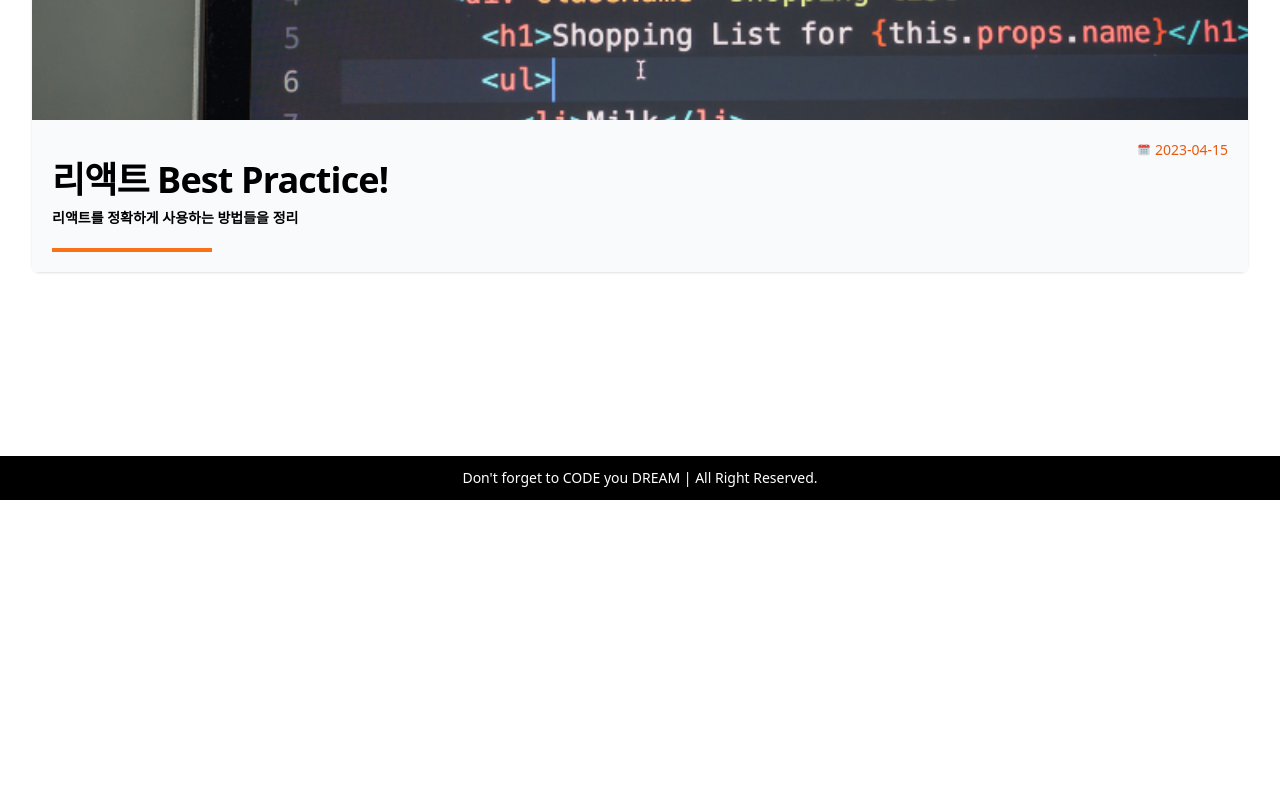
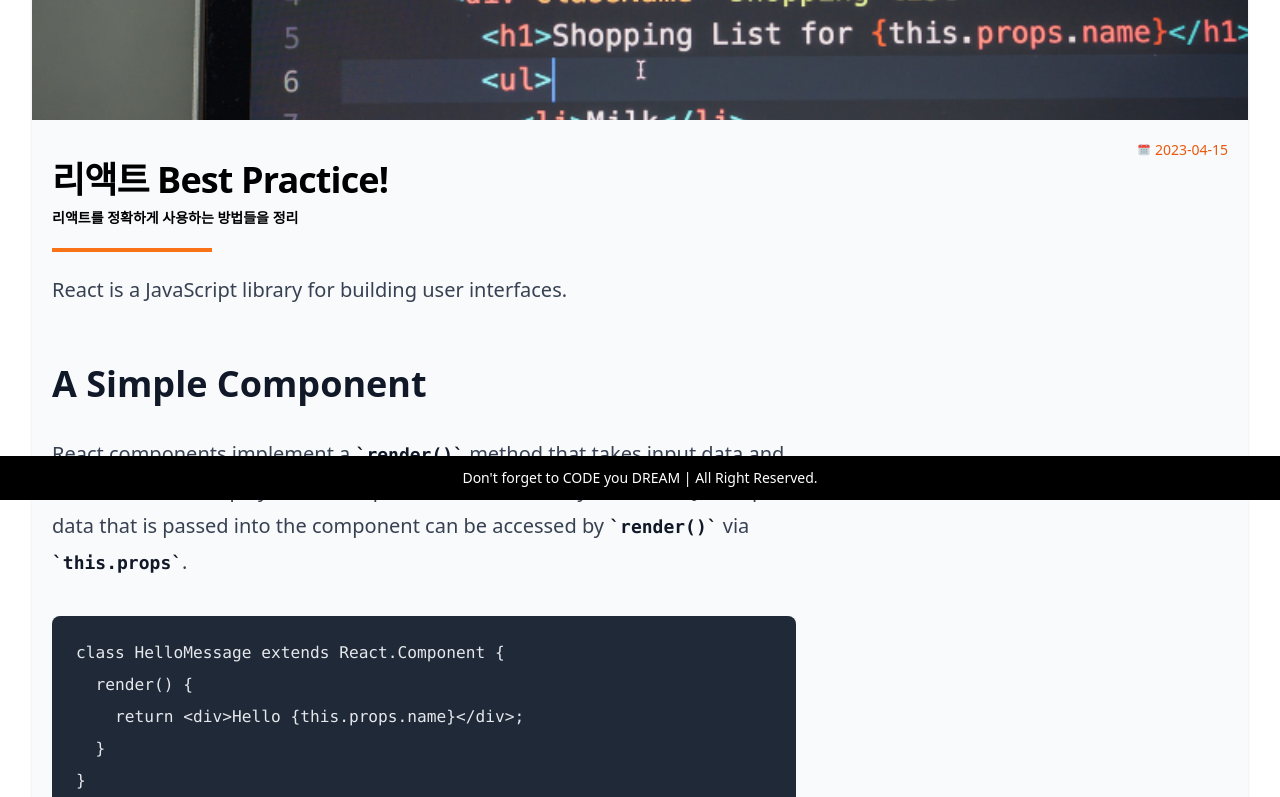
Before and after one commit to wonieeVicky/nextjs-blog, a Next.js app: page /posts/best-react-practices in a window 1280 px wide. Shown: the part 300-1097 px from the top of the page. Before the commit the page ends 800 px from the top, so only its background shows below. Built offline with nearby package versions, Linux system fonts and the light colour scheme.

Commit message:
feat: Post detail 내 마크다운 렌더링 구현

```diff
--- a/src/app/posts/[path]/page.tsx
+++ b/src/app/posts/[path]/page.tsx
@@ -1,8 +1,10 @@
-import { getPost, getPosts } from '@/service/posts';
+import { getPost, getPostMarkdown, getPosts } from '@/service/posts';
 import { redirect } from 'next/navigation';
 import Image from 'next/image';
 import Link from 'next/link';
 import { FcCalendar } from 'react-icons/fc';
+import ReactMarkdown from 'react-markdown';
+import remarkGfm from 'remark-gfm';
 
 export const revalidate = 3;
 
@@ -20,19 +22,15 @@
 
 export default async function ProductPage({ params: { path } }: Props) {
   const post = await getPost(path);
-
   if (!post) {
     redirect('/posts'); // 존재하지 않는 path 입력한 경우 posts redirect
   }
 
+  const markdown = await getPostMarkdown(path);
+
   // 서버 파일에 있는 데이터 중 해당 제품의 정보를 찾아와 그 정보를 보여준다.
   return (
-    <>
-      <>
-        <div>
-          {/* <h1>{post.title} 설명 페이지</h1> */}
     <div className="bg-white rounded-lg shadow">
-            <Link href={`/posts/${post.path}`}>
       <div className="max-h-80 overflow-hidden">
         <Image className="rounded-t-lg" src={`/images/posts/${post.path}.png`} width={1280} height={500} alt={`${post.path} image`} />
       </div>
@@ -44,13 +42,17 @@
         </p>
         <h5 className="mb-2 font-semibold text-4xl tracking-tight">{post.title}</h5>
         <p className="mb-5 font-semibold text-sm">{post.description}</p>
-                <div className="w-40 border-2 border-orange-500"></div>
-              </div>
-            </Link>
+        <div className="w-40 border-2 border-orange-500 mb-5"></div>
+        <div className="prose lg:prose-xl">
+          <ReactMarkdown
+            // react-markdown에서 지원해 주지 않는 문법들을 추가로 변형시키는데 사용하는 플러그인 ( table, link 등 )
+            remarkPlugins={[remarkGfm]}
+          >
+            {markdown}
+          </ReactMarkdown>
         </div>
       </div>
-      </>
-    </>
+    </div>
   );
 }
 
```
Lines whose indentation alone changed are shown as unchanged.
